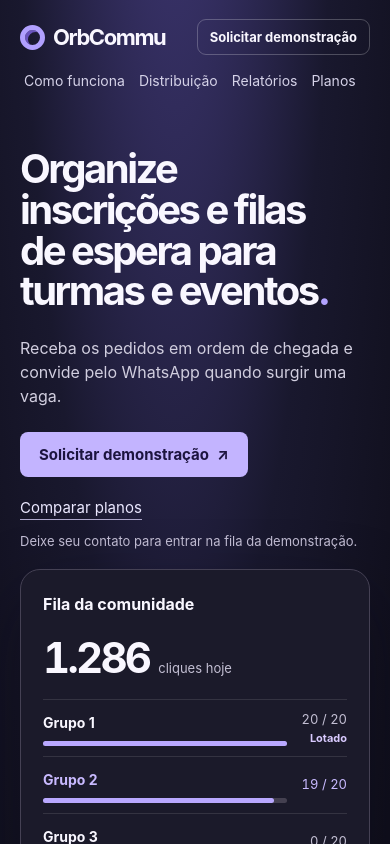
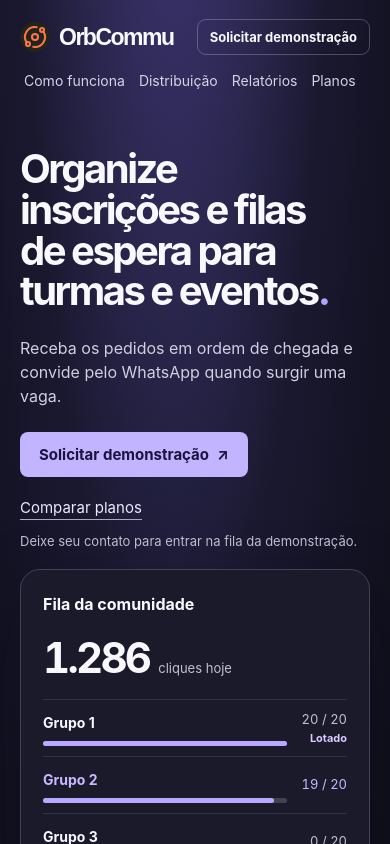
Before and after one commit to GuilhermeSerafim/orbcommu, a Next.js app in the folder web/: page /organizadores in a window 390 px wide. Shown: the top 844 px of the page. Built offline with nearby package versions, Linux system fonts and the light colour scheme.

Commit message:
refactor(landing): use the OrbCommu brand mark across the organizer page

```diff
--- a/web/app/globals.css
+++ b/web/app/globals.css
@@ -33,8 +33,8 @@ button:not(:disabled), select { cursor: pointer; }
 .masthead-inner, .entrada-layout, .painel { width: min(1180px, calc(100% - clamp(32px, 9vw, 128px))); margin-inline: auto; }
 .masthead-inner { display: flex; justify-content: space-between; align-items: center; min-height: 77px; gap: 12px; }
 .marca { display: inline-flex; align-items: center; gap: 9px; font: 800 26px/1 var(--titulo); letter-spacing: -.065em; text-decoration: none; }
-.marca-simbolo { display: grid; place-items: center; width: 34px; height: 34px; border-radius: 50%; background: var(--tinta); color: var(--laranja); }
-.marca-simbolo svg { width: 24px; height: 24px; }
+.marca-simbolo { display: grid; place-items: center; flex: none; width: var(--diametro-marca, 34px); height: var(--diametro-marca, 34px); border-radius: 50%; background: var(--tinta); color: var(--laranja); }
+.marca-simbolo svg { width: var(--icone-marca, 24px); height: var(--icone-marca, 24px); }
 .header-action { height: 44px; font-size: 14px; font-weight: 650; }
 .entrada-layout { display: grid; grid-template-columns: minmax(0, 1fr) minmax(0, .95fr); gap: clamp(36px, 6vw, 104px); align-items: center; padding-block: clamp(28px, 5vh, 58px); }
 .cartaz { position: relative; display: flex; flex-direction: column; isolation: isolate; min-height: 568px; min-width: 0; align-self: stretch; overflow: hidden; border-radius: 13px; background: var(--laranja); }
@@ -81,7 +81,7 @@ input::placeholder, textarea::placeholder { color: #6b6e63; }
 @media (max-width: 780px) {
   .masthead-inner { min-height: 62px; }
   .marca { font-size: 23px; }
-  .marca-simbolo { width: 30px; height: 30px; }
+  .marca { --diametro-marca: 30px; }
   .entrada-layout { max-width: 600px; grid-template-columns: 1fr; gap: 25px; padding-block: 20px 36px; }
   .cartaz { min-height: 154px; border-radius: 9px; }
   .cartaz-titulo { width: 61%; padding: 18px clamp(12px, 3vw, 20px); }
--- a/web/app/organizadores/landing.module.css
+++ b/web/app/organizadores/landing.module.css
@@ -35,23 +35,6 @@
 .cabecalho nav a {
   color: #d5d2e8;
   font-size: 14px;
-}
-
-.marca {
-  display: inline-flex;
-  align-items: center;
-  gap: 8px;
-  font-size: 25px;
-  font-weight: 730;
-  letter-spacing: -.065em;
-}
-
-.marca span {
-  width: 25px;
-  height: 25px;
-  border: 5px solid #b1a0ff;
-  border-radius: 50%;
-  box-shadow: inset 3px 2px #6953bd;
 }
 
 .acoesCabecalho {
@@ -249,10 +232,6 @@
 @media (max-width: 760px) {
   .largura {
     padding-inline: 20px;
-  }
-
-  .marca {
-    font-size: 22px;
   }
 
   .hero {
--- a/web/app/organizadores/secoes.tsx
+++ b/web/app/organizadores/secoes.tsx
@@ -1,4 +1,5 @@
 import { BotaoDemonstracao } from "./inscricao"
+import { SimboloOrbCommu } from "@/components/marca-orbcommu"
 import estilos from "./landing.module.css"
 
 export const secoes = [
@@ -113,7 +114,7 @@ export function Rodape() {
   return (
     <footer className={estilos.rodape}>
       <div className={estilos.larguraFechamento}>
-        <a className={estilos.marcaRodape} href="#inicio">OrbCommu</a>
+        <a className={`marca ${estilos.marcaRodape}`} href="#inicio"><SimboloOrbCommu />OrbCommu</a>
         <nav aria-label="Rodapé">
           {secoes.slice(1).map(([id, nome]) => <a key={id} href={`#${id}`}>{nome}</a>)}
           <a href="/entrar">Entrar como equipe</a>
--- a/web/components/comunidade.tsx
+++ b/web/components/comunidade.tsx
@@ -1,13 +1,14 @@
-import { ArrowLeft, ArrowUpRight, MapPin, Orbit } from "lucide-react"
+import { ArrowLeft, ArrowUpRight, MapPin } from "lucide-react"
 import Link from "next/link"
 import type { ReactNode } from "react"
 import { Button } from "@/components/ui/button"
+import { SimboloOrbCommu } from "@/components/marca-orbcommu"
 
 export function Cabecalho({ children }: { children: ReactNode }) {
   return <header className="masthead">
     <div className="masthead-inner">
       <Link href="/" className="marca" aria-label="OrbCommu, página inicial">
-        <span className="marca-simbolo"><Orbit aria-hidden="true" strokeWidth={2.05} /></span>
+        <SimboloOrbCommu />
         OrbCommu
       </Link>
       {children}
--- /dev/null
+++ b/web/components/marca-orbcommu.tsx
@@ -0,0 +1,5 @@
+import { Orbit } from "lucide-react"
+
+export function SimboloOrbCommu() {
+  return <span className="marca-simbolo" aria-hidden="true"><Orbit strokeWidth={2.05} /></span>
+}
--- a/web/components/ui/ink-orbit-features.module.css
+++ b/web/components/ui/ink-orbit-features.module.css
@@ -58,7 +58,7 @@
   mask-image: linear-gradient(#000 87%, transparent);
 }
 
-.conexoes, .ramais, .pessoas svg { position: absolute; }
+.conexoes, .ramais, .pessoas > svg { position: absolute; }
 .conexoes { left: 16%; top: 0; width: 66%; height: 84%; }
 .conexoes path, .ramais path {
   fill: none;
@@ -80,7 +80,7 @@
 .secao[data-animar="true"] .pulso { animation-play-state: running; }
 
 .pessoas { position: absolute; left: 3%; top: 6%; width: 27%; height: 72%; }
-.pessoas svg { inset: 0; width: 100%; height: 100%; }
+.pessoas > svg { inset: 0; width: 100%; height: 100%; }
 .pessoas line { stroke: #6a637b; vector-effect: non-scaling-stroke; }
 .retrato, .nucleoPessoas, .marcaCentral, .centroMapa, .origem { position: absolute; translate: -50% -50%; }
 .retrato {
@@ -104,17 +104,9 @@
   background: var(--acento);
   box-shadow: 0 0 0 1px #322e3e;
 }
-.orbe {
-  display: inline-block;
-  width: 1em;
-  height: 1em;
-  flex: none;
-  border: .19em solid var(--acento);
-  border-radius: 50%;
-  box-shadow: inset .1em .08em #7865c8;
-}
-
 .nucleoPessoas, .centroMapa, .marcaCentral {
+  --diametro-marca: 1.35em;
+  --icone-marca: 1em;
   display: flex;
   align-items: center;
   justify-content: center;
--- a/web/components/ui/ink-orbit-features.tsx
+++ b/web/components/ui/ink-orbit-features.tsx
@@ -5,6 +5,7 @@ import { AtSign, Link2, Link2Off, QrCode } from "lucide-react"
 import { useMovimento } from "@/app/organizadores/use-movimento"
 import { edicoes, entradasNovembro as entradasAcumuladas, origens as nomesOrigens } from "@/lib/edicoes-exemplo"
 import { Button } from "@/components/ui/button"
+import { SimboloOrbCommu } from "@/components/marca-orbcommu"
 import estilos from "./ink-orbit-features.module.css"
 
 const pessoas = [
@@ -33,10 +34,6 @@ const curva = pontos.reduce((d, ponto, i) => {
   return `${d} C ${meio} ${anterior.y} ${meio} ${ponto.y} ${ponto.x} ${ponto.y}`
 }, "")
 
-function MarcaOrbital() {
-  return <span className={estilos.orbe} aria-hidden="true" />
-}
-
 function FluxoDaEdicao() {
   return (
     <article className={`${estilos.quadro} ${estilos.principal}`}>
@@ -57,9 +54,9 @@ function FluxoDaEdicao() {
             <span key={figura} className={estilos.retrato}
               style={{ left: `${x / 160 * 100}%`, top: `${y / 140 * 100}%`, backgroundImage: `url(/organizadores/personagens/p${figura}.svg)` }} />
           ))}
-          <span className={estilos.nucleoPessoas}><MarcaOrbital /></span>
+          <span className={estilos.nucleoPessoas}><SimboloOrbCommu /></span>
         </div>
-        <div className={estilos.marcaCentral}><MarcaOrbital /><span>OrbCommu</span></div>
+        <div className={estilos.marcaCentral}><SimboloOrbCommu /><span>OrbCommu</span></div>
         <div className={estilos.folhas} aria-hidden="true">
           <div className={estilos.relatorio}>
             <span>Resumo da edição</span>
@@ -101,7 +98,7 @@ function MapaDeOrigens({ automatico }: { automatico: boolean }) {
             </g>
           ))}
         </svg>
-        <span className={estilos.centroMapa} aria-hidden="true"><MarcaOrbital /></span>
+        <span className={estilos.centroMapa} aria-hidden="true"><SimboloOrbCommu /></span>
         {origens.map(({ nome, Icone, cliques }, i) => (
           <Button key={nome} variant="outline" size="icon" className={estilos.origem} type="button"
             aria-label={`${nome}, ${cliques} aberturas`} aria-pressed={ativa === i} title={nome}
--- a/web/components/ui/modren-and-stunning-hero-section.tsx
+++ b/web/components/ui/modren-and-stunning-hero-section.tsx
@@ -3,6 +3,7 @@
 import { useRef, type CSSProperties, type ReactNode } from "react"
 import { BotaoDemonstracao } from "@/app/organizadores/inscricao"
 import { Painel } from "@/app/organizadores/painel"
+import { SimboloOrbCommu } from "@/components/marca-orbcommu"
 import { useMovimento } from "@/app/organizadores/use-movimento"
 import estilos from "@/app/organizadores/landing.module.css"
 
@@ -43,7 +44,7 @@ export function Abertura({ chamada, navegacao }: { chamada: ReactNode; navegacao
   return (
     <div className={estilos.abertura} id="inicio" ref={abertura}>
       <header className={`${estilos.largura} ${estilos.cabecalho}`}>
-        <a href="#inicio" className={estilos.marca}><span aria-hidden="true" />OrbCommu</a>
+        <a href="#inicio" className="marca"><SimboloOrbCommu />OrbCommu</a>
         {navegacao}
         <div className={estilos.acoesCabecalho}>
           <BotaoDemonstracao />
```
